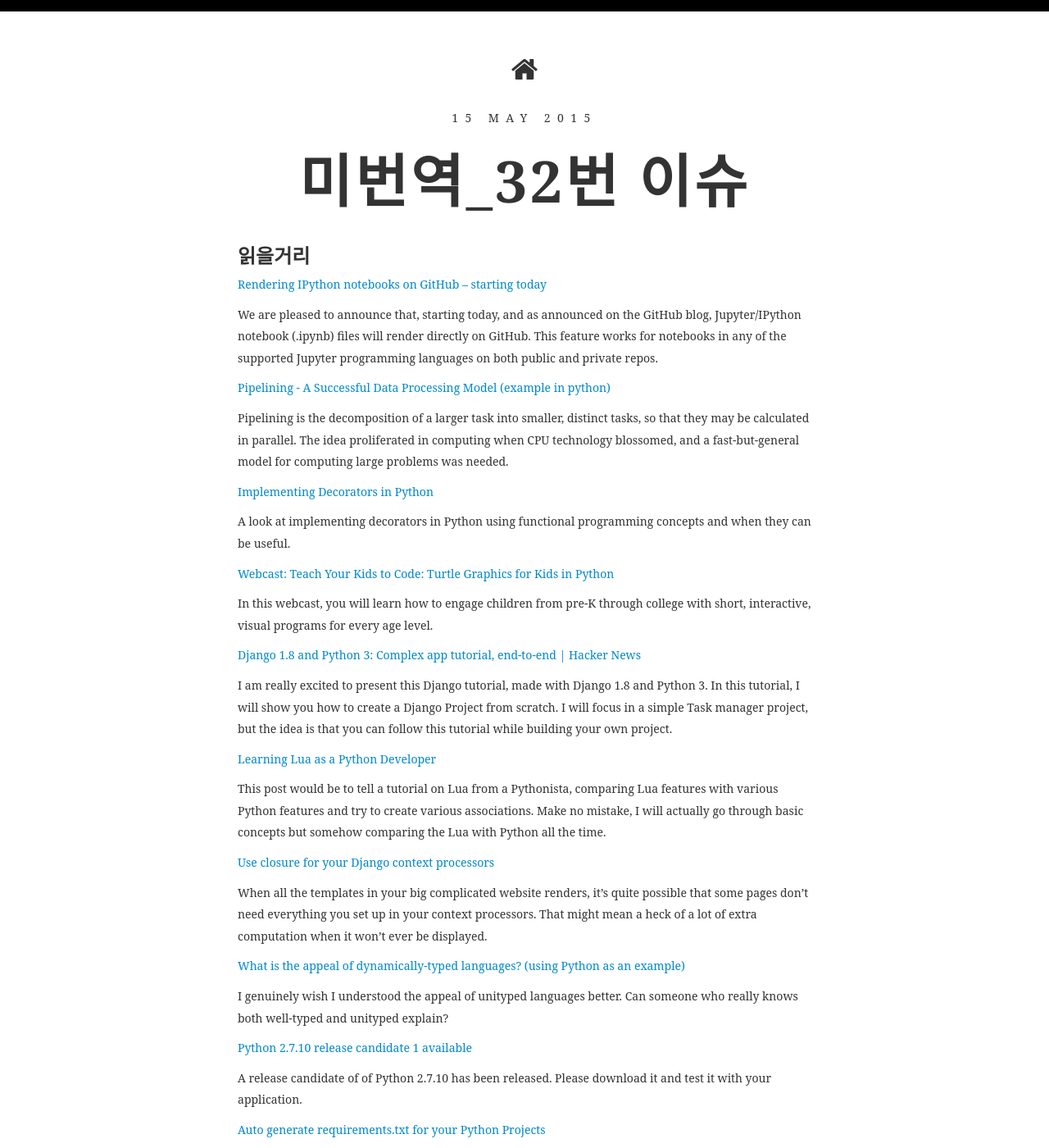
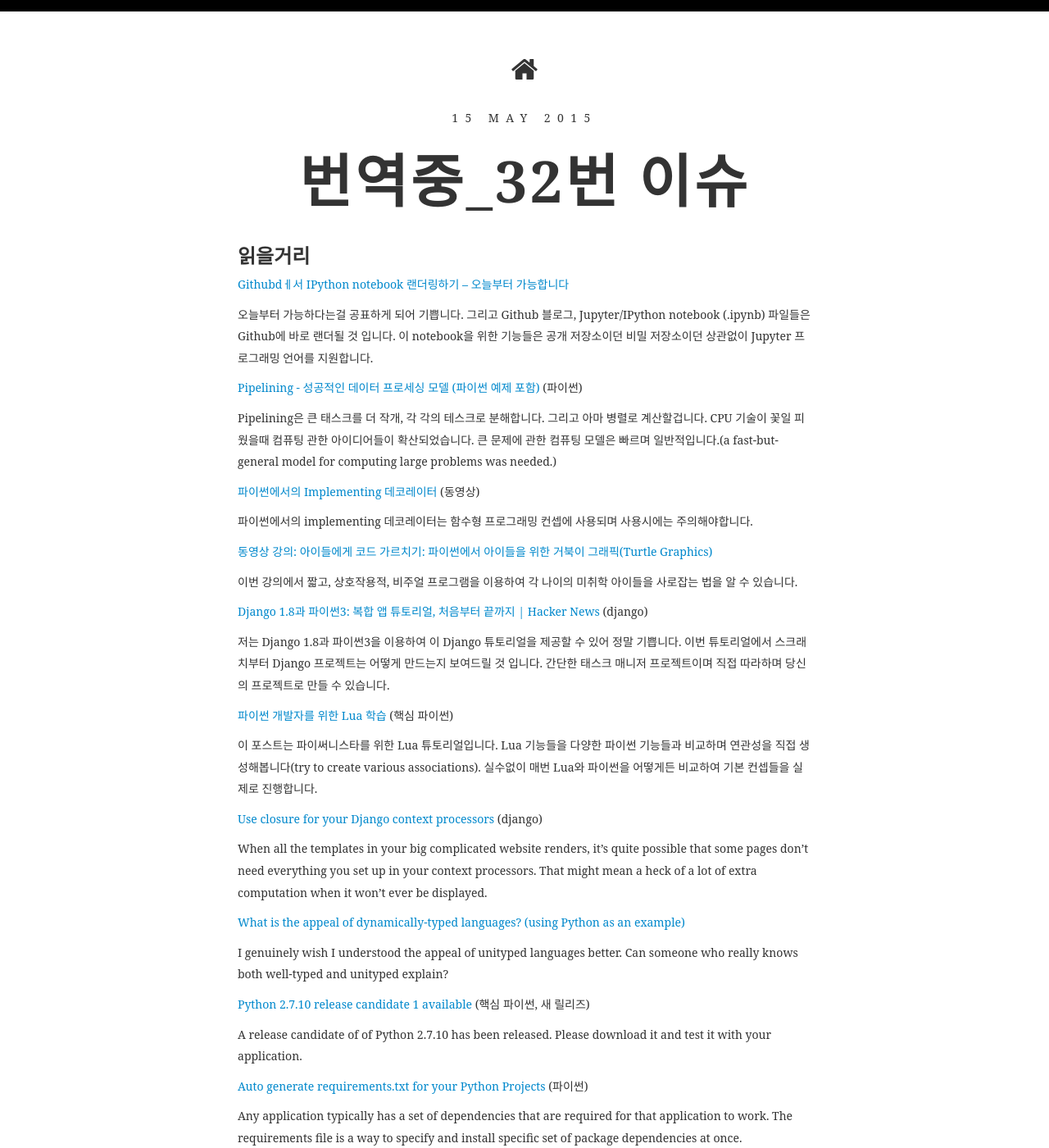
Before and after one commit to weeklypythonkr/weeklypythonkr.github.io, a Jekyll site: the page built from _posts/2015-05-15-Issue-32.md, in a window 1280 px wide and 1400 px high. Shown: the whole window at 82% size. Built offline with Jekyll 4.4.1, drawn with Linux system fonts in a browser that asks for light colours; some web fonts are replaced; some of the changed text lies outside the part shown.

Commit message:
32번 이슈 일부 번역

```diff
--- a/_posts/2015-05-15-Issue-32.md
+++ b/_posts/2015-05-15-Issue-32.md
@@ -1,34 +1,34 @@
 ---
 layout: post_page
-title: 미번역_32번 이슈
+title: 번역중_32번 이슈
 ---
 
 ###읽을거리
-<a href="https://blog.jupyter.org/2015/05/07/rendering-notebooks-on-github/" target="_blank">Rendering IPython notebooks on GitHub -- starting today</a>
+<a href="https://blog.jupyter.org/2015/05/07/rendering-notebooks-on-github/" target="_blank">Githubdㅔ서 IPython notebook 랜더링하기 -- 오늘부터 가능합니다</a>
 
-We are pleased to announce that, starting today, and as announced on the GitHub blog, Jupyter/IPython notebook (.ipynb) files will render directly on GitHub. This feature works for notebooks in any of the supported Jupyter programming languages on both public and private repos.
+오늘부터 가능하다는걸 공표하게 되어 기쁩니다. 그리고 Github 블로그, Jupyter/IPython notebook (.ipynb) 파일들은 Github에 바로 랜더될 것 입니다. 이 notebook을 위한 기능들은 공개 저장소이던 비밀 저장소이던 상관없이 Jupyter 프로그래밍 언어를 지원합니다.
 
-<a href="http://blog.stuartowen.com/pipelining-a-successful-data-processing-model" target="_blank">Pipelining - A Successful Data Processing Model (example in python)</a>
+<a href="http://blog.stuartowen.com/pipelining-a-successful-data-processing-model" target="_blank">Pipelining - 성공적인 데이터 프로세싱 모델 (파이썬 예제 포함)</a> (파이썬)
 
-Pipelining is the decomposition of a larger task into smaller, distinct tasks, so that they may be calculated in parallel. The idea proliferated in computing when CPU technology blossomed, and a fast-but-general model for computing large problems was needed.
+Pipelining은 큰 태스크를 더 작개, 각 각의 테스크로 분해합니다. 그리고 아마 병렬로 계산할겁니다. CPU 기술이 꽃일 피웠을때 컴퓨팅 관한 아이디어들이 확산되었습니다. 큰 문제에 관한 컴퓨팅 모델은 빠르며 일반적입니다.(a fast-but-general model for computing large problems was needed.)
 
-<a href="https://youtu.be/fAiN-iEsGBA" target="_blank">Implementing Decorators in Python</a>
+<a href="https://youtu.be/fAiN-iEsGBA" target="_blank">파이썬에서의 Implementing 데코레이터</a> (동영상)
 
-A look at implementing decorators in Python using functional programming concepts and when they can be useful.
+파이썬에서의 implementing 데코레이터는 함수형 프로그래밍 컨셉에 사용되며 사용시에는 주의해야합니다.
 
-<a href="http://www.oreilly.com/pub/e/3422" target="_blank">Webcast: Teach Your Kids to Code: Turtle Graphics for Kids in Python</a>
+<a href="http://www.oreilly.com/pub/e/3422" target="_blank">동영상 강의: 아이들에게 코드 가르치기: 파이썬에서 아이들을 위한 거북이 그래픽(Turtle Graphics)</a>
 
-In this webcast, you will learn how to engage children from pre-K through college with short, interactive, visual programs for every age level.
+이번 강의에서 짧고, 상호작용적, 비주얼 프로그램을 이용하여 각 나이의 미취학 아이들을 사로잡는 법을 알 수 있습니다.
 
-<a href="http://marinamele.com/taskbuster-django-tutorial" target="_blank">Django 1.8 and Python 3: Complex app tutorial, end-to-end | Hacker News</a>
+<a href="http://marinamele.com/taskbuster-django-tutorial" target="_blank">Django 1.8과 파이썬3: 복합 앱 튜토리얼, 처음부터 끝까지 | Hacker News</a> (django)
 
-I am really excited to present this Django tutorial, made with Django 1.8 and Python 3. In this tutorial, I will show you how to create a Django Project from scratch. I will focus in a simple Task manager project, but the idea is that you can follow this tutorial while building your own project.
+저는 Django 1.8과 파이썬3을 이용하여 이 Django 튜토리얼을 제공할 수 있어 정말 기쁩니다. 이번 튜토리얼에서 스크래치부터 Django 프로젝트는 어떻게 만드는지 보여드릴 것 입니다. 간단한 태스크 매니저 프로젝트이며 직접 따라하며 당신의 프로젝트로 만들 수 있습니다.
 
-<a href="http://bugra.github.io/work/notes/2015-05-09/learning-lua-as-a-python-developer/" target="_blank">Learning Lua as a Python Developer</a>
+<a href="http://bugra.github.io/work/notes/2015-05-09/learning-lua-as-a-python-developer/" target="_blank">파이썬 개발자를 위한 Lua 학습</a> (핵심 파이썬)
 
-This post would be to tell a tutorial on Lua from a Pythonista, comparing Lua features with various Python features and try to create various associations. Make no mistake, I will actually go through basic concepts but somehow comparing the Lua with Python all the time.
+이 포스트는 파이써니스타를 위한 Lua 튜토리얼입니다. Lua 기능들을 다양한 파이썬 기능들과 비교하며 연관성을 직접 생성해봅니다(try to create various associations). 실수없이 매번 Lua와 파이썬을 어떻게든 비교하여 기본 컨셉들을 실제로 진행합니다.
 
-<a href="http://www.peterbe.com/plog/closure-django-context-processors" target="_blank">Use closure for your Django context processors</a>
+<a href="http://www.peterbe.com/plog/closure-django-context-processors" target="_blank">Use closure for your Django context processors</a> (django)
 
 When all the templates in your big complicated website renders, it's quite possible that some pages don't need everything you set up in your context processors. That might mean a heck of a lot of extra computation when it won't ever be displayed.
 
@@ -36,27 +36,27 @@
 
 I genuinely wish I understood the appeal of unityped languages better. Can someone who really knows both well-typed and unityped explain?
 
-<a href="http://feedproxy.google.com/~r/PythonInsider/~3/FTlNOgFndNo/python-2710-release-candidate-1.html" target="_blank">Python 2.7.10 release candidate 1 available</a>
+<a href="http://feedproxy.google.com/~r/PythonInsider/~3/FTlNOgFndNo/python-2710-release-candidate-1.html" target="_blank">Python 2.7.10 release candidate 1 available</a> (핵심 파이썬, 새 릴리즈)
 
 A release candidate of of Python 2.7.10 has been released. Please download it and test it with your application.
 
-<a href="http://www.idiotinside.com/2015/05/10/python-auto-generate-requirements-txt/" target="_blank">Auto generate requirements.txt for your Python Projects</a>
+<a href="http://www.idiotinside.com/2015/05/10/python-auto-generate-requirements-txt/" target="_blank">Auto generate requirements.txt for your Python Projects</a> (파이썬)
 
 Any application typically has a set of dependencies that are required for that application to work. The requirements file is a way to specify and install specific set of package dependencies at once.
 
-<a href="https://wrongsideofmemphis.wordpress.com/2015/05/08/optimise-python-with-closures/" target="_blank">Optimise Python with closures</a>
+<a href="https://wrongsideofmemphis.wordpress.com/2015/05/08/optimise-python-with-closures/" target="_blank">Optimise Python with closures</a> (핵심 파이썬)
 
 This blog post by Dan Crosta is interesting. It talks about how is possible to optimise Python code for operations that get called multiple times avoiding the usage of Object Orientation and using Closures instead.
 
-<a href="http://feedproxy.google.com/~r/emptysquare/~3/WrU_HqoQEl0/" target="_blank">Announcing libbson and libmongoc 1.1.5</a>
+<a href="http://feedproxy.google.com/~r/emptysquare/~3/WrU_HqoQEl0/" target="_blank">Announcing libbson and libmongoc 1.1.5</a> (mongodb)
 
 libbson is a C library for creating, parsing, and manipulating BSON documents. libmongoc is the C Driver for MongoDB, a library for building high-performance applications that communicate with MongoDB in the C language. It also serves as the base for drivers in some higher-level languages.
 
-<a href="http://dogdogfish.com/2015/05/11/finding-topics-in-harry-potter-using-k-means-clustering/" target="_blank">Finding topics in Harry Potter using K-Means clustering.</a>
+<a href="http://dogdogfish.com/2015/05/11/finding-topics-in-harry-potter-using-k-means-clustering/" target="_blank">Finding topics in Harry Potter using K-Means clustering.</a> (기계 학습)
 
 I’ll open up with the money-shot – these are all of the clusters that I was able to find using the whole Harry Potter and grouping by chapter. Find the repository associated with this article in our projects list.
 
-<a href="http://feedproxy.google.com/~r/oreilly/radar/atom/~3/bZH8jjcd51A/topic-modeling-for-the-newbie.html" target="_blank">Topic modeling for the newbie</a>
+<a href="http://feedproxy.google.com/~r/oreilly/radar/atom/~3/bZH8jjcd51A/topic-modeling-for-the-newbie.html" target="_blank">Topic modeling for the newbie</a>하 (기계 학습)
 
 A more sophisticated approach to understanding our users’ interests might try to identify the topics that underlie those interests. A technique called Latent Dirichlet Analysis (LDA) is commonly used to identify common topics in a set of documents.
 
```
